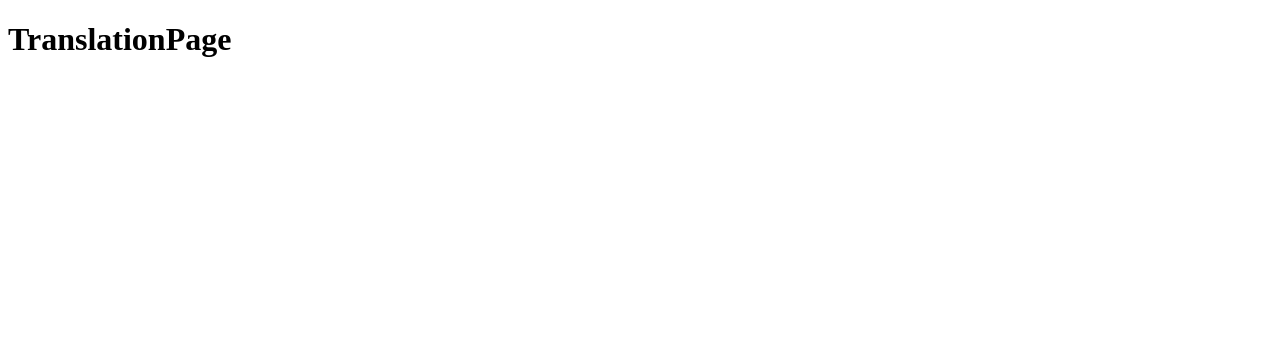
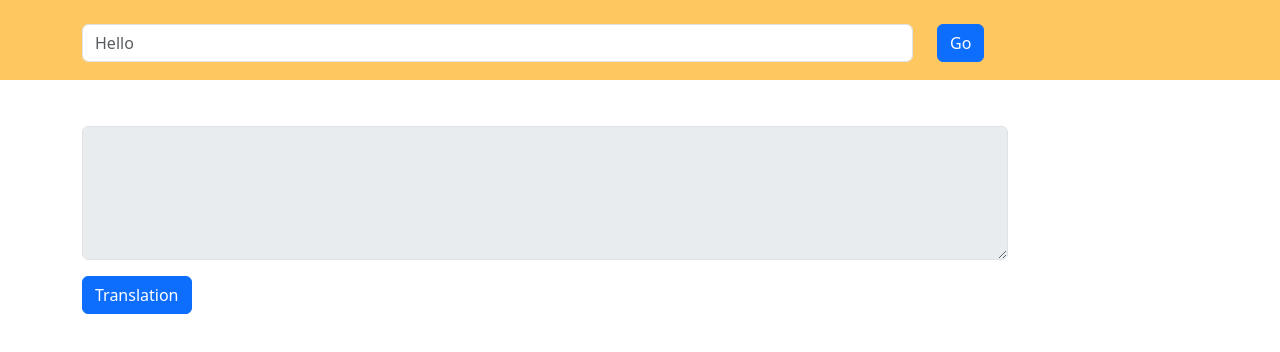
Before and after one commit to stefvtls/lost-in-translation, a React (Create React App) app: page /translations in a window 1280 px wide. Shown: the top 352 px of the page. Built offline with nearby package versions, Linux system fonts and the light colour scheme.

Commit message:
create translate page and add authentication HOC

```diff
--- a/public/index.html
+++ b/public/index.html
@@ -9,7 +9,7 @@
       name="description"
       content="Web site created using create-react-app"
     />
-    <link rel="apple-touch-icon" href="%PUBLIC_URL%/logo192.png" />
+<!--    <link rel="apple-touch-icon" href="%PUBLIC_URL%/logo192.png" />-->
     <!--
       manifest.json provides metadata used when your web app is installed on a
       user's mobile device or desktop. See https://developers.google.com/web/fundamentals/web-app-manifest/
@@ -24,6 +24,8 @@
       work correctly both with client-side routing and a non-root public URL.
       Learn how to configure a non-root public URL by running `npm run build`.
     -->
+    <link href="https://cdn.jsdelivr.net/npm/bootstrap@5.3.0-alpha1/dist/css/bootstrap.min.css" rel="stylesheet" integrity="sha384-GLhlTQ8iRABdZLl6O3oVMWSktQOp6b7In1Zl3/Jr59b6EGGoI1aFkw7cmDA6j6gD" crossorigin="anonymous">
+    <script src="https://cdn.jsdelivr.net/npm/bootstrap@5.3.0-alpha1/dist/js/bootstrap.bundle.min.js" integrity="sha384-w76AqPfDkMBDXo30jS1Sgez6pr3x5MlQ1ZAGC+nuZB+EYdgRZgiwxhTBTkF7CXvN" crossorigin="anonymous"></script>
     <title>React App</title>
   </head>
   <body>
--- /dev/null
+++ b/src/components/Translate/TranslateContainer.css
@@ -0,0 +1,9 @@
+.result-container{
+    position: relative;
+    top: 4rem;
+}
+
+.btn-translation{
+    position: relative;
+    top: 1rem;
+}
--- a/src/components/Translate/TranslateContainer.jsx
+++ b/src/components/Translate/TranslateContainer.jsx
@@ -0,0 +1,15 @@
+import './TranslateContainer.css'
+function TranslateContainer() {
+    return (
+        <div className='container result-container'>
+            <div className='row'>
+                <div className="col-md-10">
+                    <textarea className="form-control" id="exampleFormControlTextarea1" rows="5" disabled></textarea>
+                </div>
+            </div>
+            <button className={'btn btn-primary btn-translation'}>Translation</button>
+        </div>
+    );
+}
+
+export default TranslateContainer
--- /dev/null
+++ b/src/views/TranslationPage.css
@@ -0,0 +1,4 @@
+.yellow-box{
+    height: 5rem;
+    background: #FFC75F;
+}
--- a/src/views/TranslationPage.jsx
+++ b/src/views/TranslationPage.jsx
@@ -1,6 +1,22 @@
+import TranslateContainer from "../components/Translate/TranslateContainer"
+import './TranslationPage.css'
+
 const TranslationPage = () => {
     return (
-        <h1>TranslationPage</h1>
+        <div className={'yellow-box'}>
+            <div className={'container'}>
+                <br/>
+                <div className={'row'}>
+                    <div className="col-md-9">
+                        <input type="email" className="form-control" id="exampleFormControlInput1" placeholder="Hello"/>
+                    </div>
+                    <div className="col-md-2">
+                        <button className={'btn btn-primary'}>Go</button>
+                    </div>
+                </div>
+            </div>
+            <TranslateContainer/>
+        </div>
     )
 }
 
```
Also changed, not shown: src/hoc/AuthenticationWrapper.jsx (+13 -0 lines).
